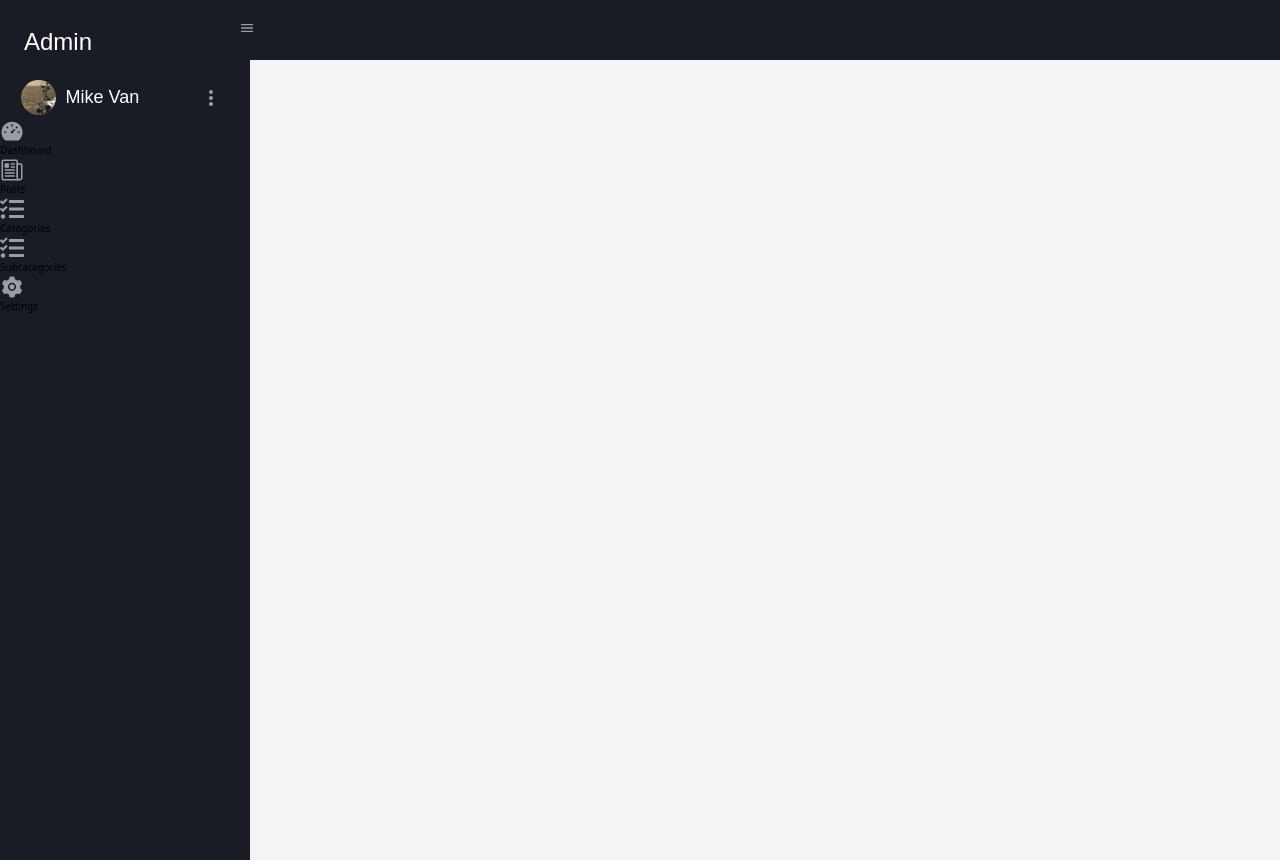
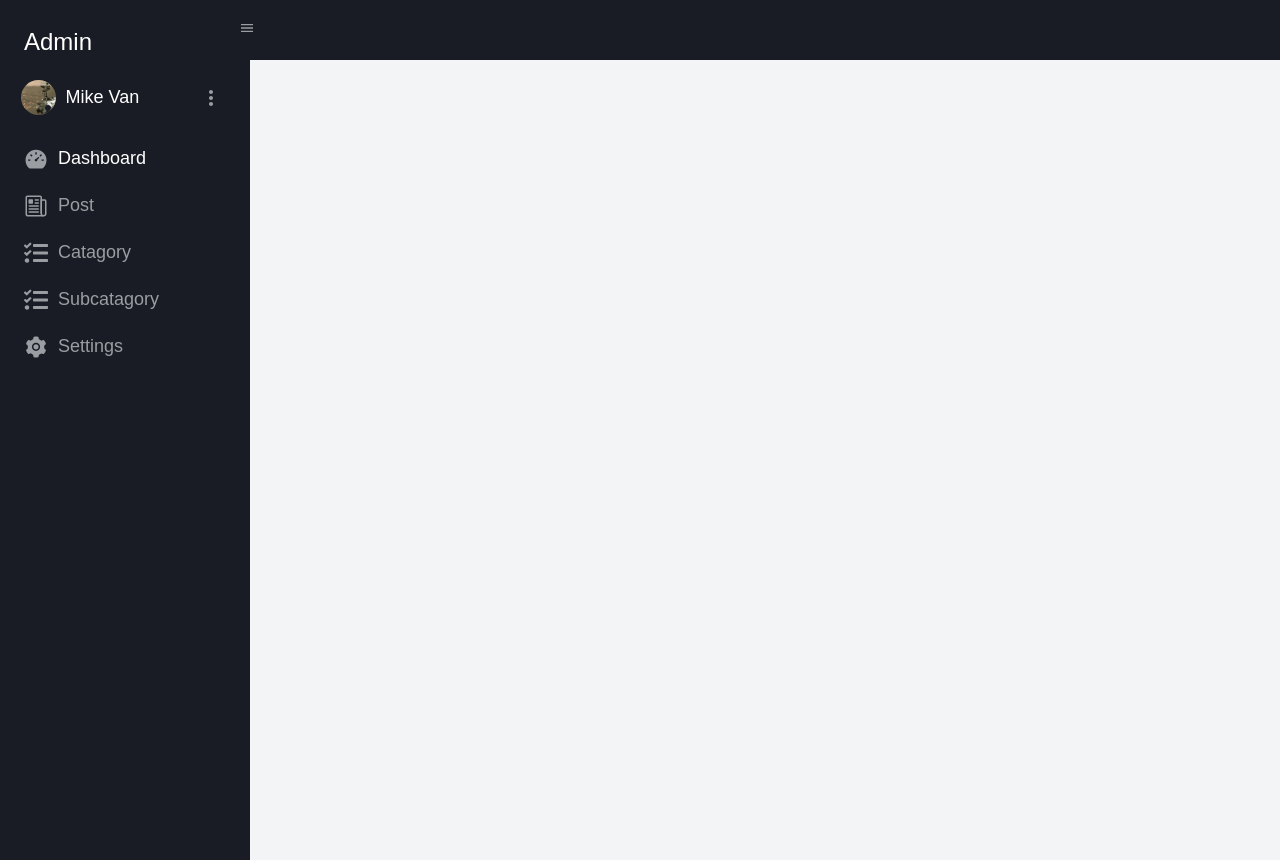
Before and after one commit to Sagni-prog/News-website, a React (Create React App) app: page / in a window 1280 px wide. Built offline with nearby package versions, Linux system fonts and the light colour scheme.

Commit message:
sidebar modifiied

```diff
--- a/src/components/Dashboard/SideBar.js
+++ b/src/components/Dashboard/SideBar.js
@@ -32,47 +32,48 @@ const SideBar = () => {
              </div>
            </div>
 
-           <ul>
+           <ul className='mt-3 flex flex-col gap-2'>
                 <li>
-                    <Link>
-                         <span>
-                           <AiFillDashboard className='font-24 color-light-gray'/>
+                    <Link className='link flex align-center gap-1 font-montserrat font-18 color-white pl-3'>
+                         <span className='icon-bg'>
+                           <AiFillDashboard className='font-24 color-light-gray '/>
                          </span>
                          Dashboard
                     </Link>
                 </li>
                 <li>
-                    <Link>
-                         <span>
-                           <IoNewspaperOutline className='font-24 color-light-gray'/>
+                    <Link className='link flex align-center gap-1 font-montserrat font-18 color-light-gray pl-3'>
+                         <span className='icon-bg'>
+                           <IoNewspaperOutline className='font-24 color-light-gray '/>
                          </span>
-                         Posts
+                         Post
                     </Link>
                 </li>
                 <li>
-                    <Link>
-                         <span>
-                           <FaTasks className='font-24 color-light-gray'/>
+                    <Link className='link flex align-center gap-1 font-montserrat font-18 color-light-gray pl-3'>
+                         <span className='icon-bg'>
+                           <FaTasks className='font-24 color-light-gray '/>
                          </span>
-                        Catagories
+                         Catagory
                     </Link>
                 </li>
                 <li>
-                   <Link>
-                         <span>
-                           <FaTasks className='font-24 color-light-gray'/>
+                    <Link className='link flex align-center gap-1 font-montserrat font-18 color-light-gray pl-3'>
+                         <span className='icon-bg'>
+                           <FaTasks className='font-24 color-light-gray '/>
                          </span>
-                        Subcatagories
+                         Subcatagory
                     </Link>
                 </li>
                 <li>
-                   <Link>
-                         <span>
-                           <AiFillSetting className='font-24 color-light-gray'/>
+                    <Link className='link flex align-center gap-1 font-montserrat font-18 color-light-gray pl-3'>
+                         <span className='icon-bg'>
+                           <AiFillSetting className='font-24 color-light-gray '/>
                          </span>
-                        Settings
+                         Settings
                     </Link>
                 </li>
+
            </ul>
 
         </div>
--- a/src/components/Dashboard/TopBar.js
+++ b/src/components/Dashboard/TopBar.js
@@ -10,6 +10,7 @@ const TopBar = () => {
           <h1 className='font-montserrat font-24 color-white pl-3 pt-3'>Admin</h1>
        </div>
        <div className='leftBar w-100'>
+          <div></div>
             <MdOutlineMenu className='color-light-gray font-16 mt-2 ml-2' />
        </div>
        </div>
```
Also changed, not shown: src/components/Dashboard/sidebar.css (+7 -0 lines).
